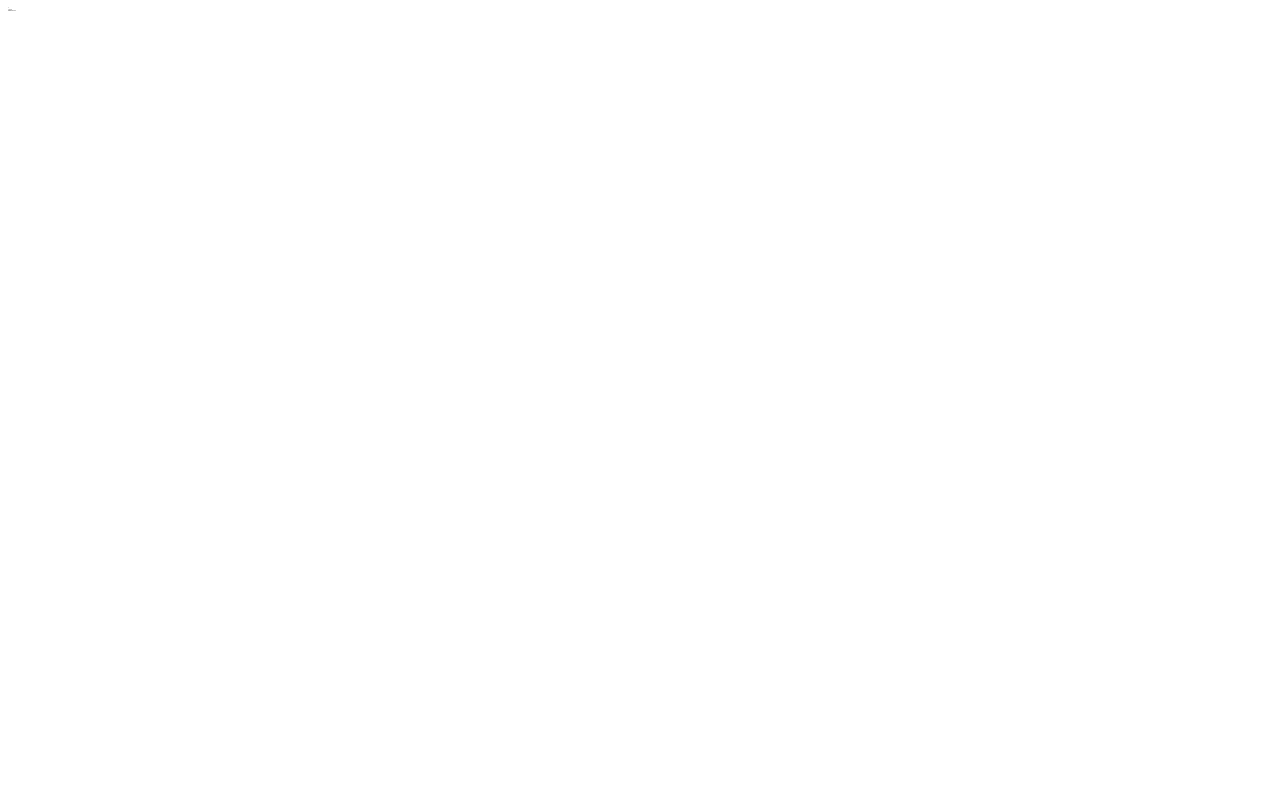
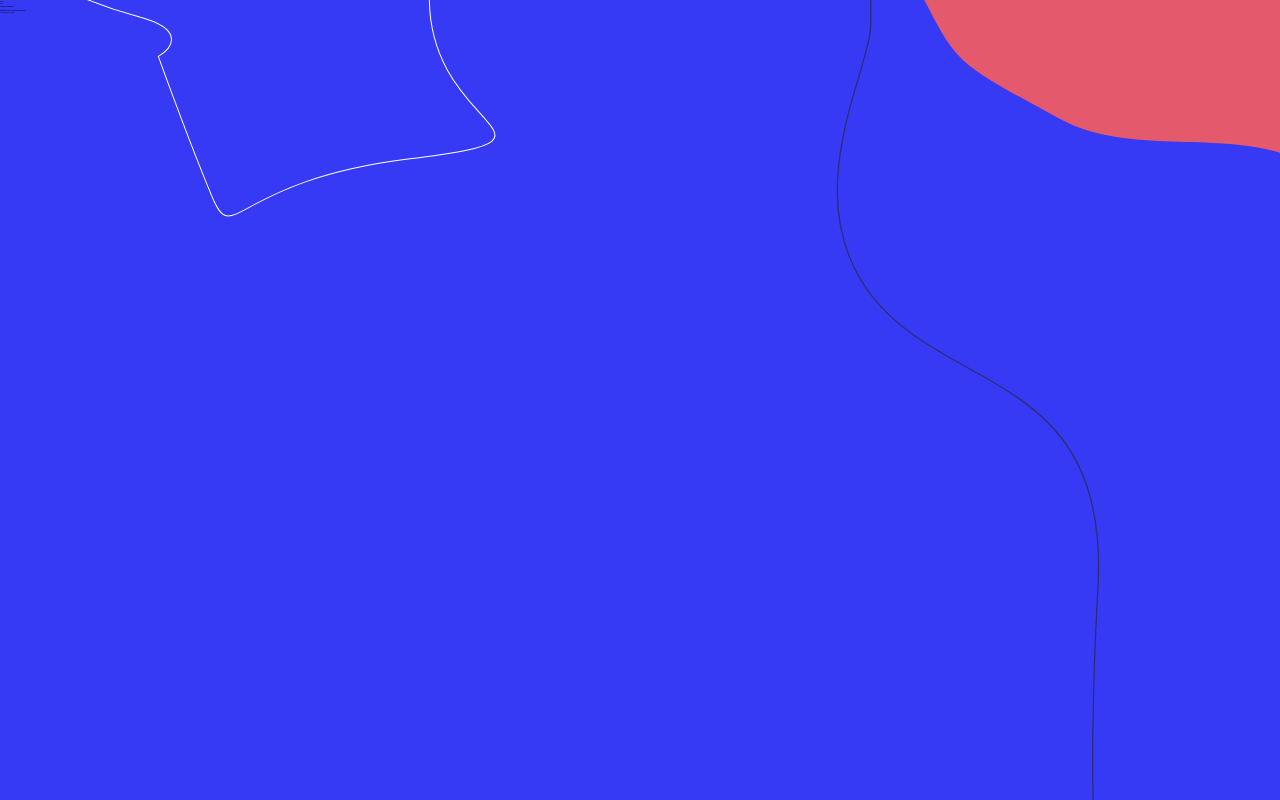
Before and after one commit to mmastya/weather-app, a React (Create React App) app: page / in a window 1280 px wide. Built offline with nearby package versions, Linux system fonts and the light colour scheme.

Commit message:
Реализован фон для верхней части страницы

```diff
--- /dev/null
+++ b/src/App.css
@@ -0,0 +1,25 @@
+body {
+    width: 320rem;
+    margin: 0;
+    background-color: #373AF5;
+    background-image: url("./static/images/Vector5.svg"), url("./static/images/Vector2.svg"), url("./static/images/Vector1.svg");
+    background-repeat: no-repeat;
+    background-size: 150rem, 231rem, 173rem;
+    background-position: -37rem -21rem, 120rem 0, top right;
+}
+
+@media (min-width: 1280px) {
+    body {
+        width: 1280rem;
+        background-size: 496rem, 766rem, 572rem;
+        background-position: 0 0, 836rem 0, top right -200rem;
+    }
+}
+
+@media (min-width: 1440px) {
+    body {
+        width: 1440rem;
+        background-size: 496rem, 766rem, 572rem;
+        background-position: 0 0, 800rem 0, top right 0rem
+    }
+}
--- a/src/App.tsx
+++ b/src/App.tsx
@@ -1,5 +1,6 @@
 import React, { useEffect, useRef } from 'react'
 import { WeatherAppPage } from './pages/WeatherAppPage'
+import './App.css'
 
 function App () {
   const htmlRef = useRef<HTMLElement | null>(null)
@@ -9,16 +10,16 @@ function App () {
       return
     }
 
-    const { width, height } = htmlRef.current.getBoundingClientRect()
+    const { width } = htmlRef.current.getBoundingClientRect()
 
     let baseFontSize = width / 1440
 
     if (width >= 1440) {
-      baseFontSize = Math.min(width / 1440, height / 960)
-    } else if (width >= 1028 && width < 1440) {
-      baseFontSize = Math.min(width / 1028, height / 768)
+      baseFontSize = Math.min(width / 1440)
+    } else if (width >= 1280 && width < 1440) {
+      baseFontSize = Math.min(width / 1280)
     } else {
-      baseFontSize = Math.min(width / 320, height / 667)
+      baseFontSize = Math.min(width / 320)
     }
 
     htmlRef.current.style.cssText = `font-size: ${baseFontSize}px;`
@@ -37,7 +38,7 @@ function App () {
   }, [])
 
   return (
-    <div className="App">
+    <div className="app">
       <header></header>
       <div>
         <WeatherAppPage />
```
Also changed, not shown: src/static/images/Vector1_mobile.svg (deleted), src/static/images/Vector4.svg (added).
